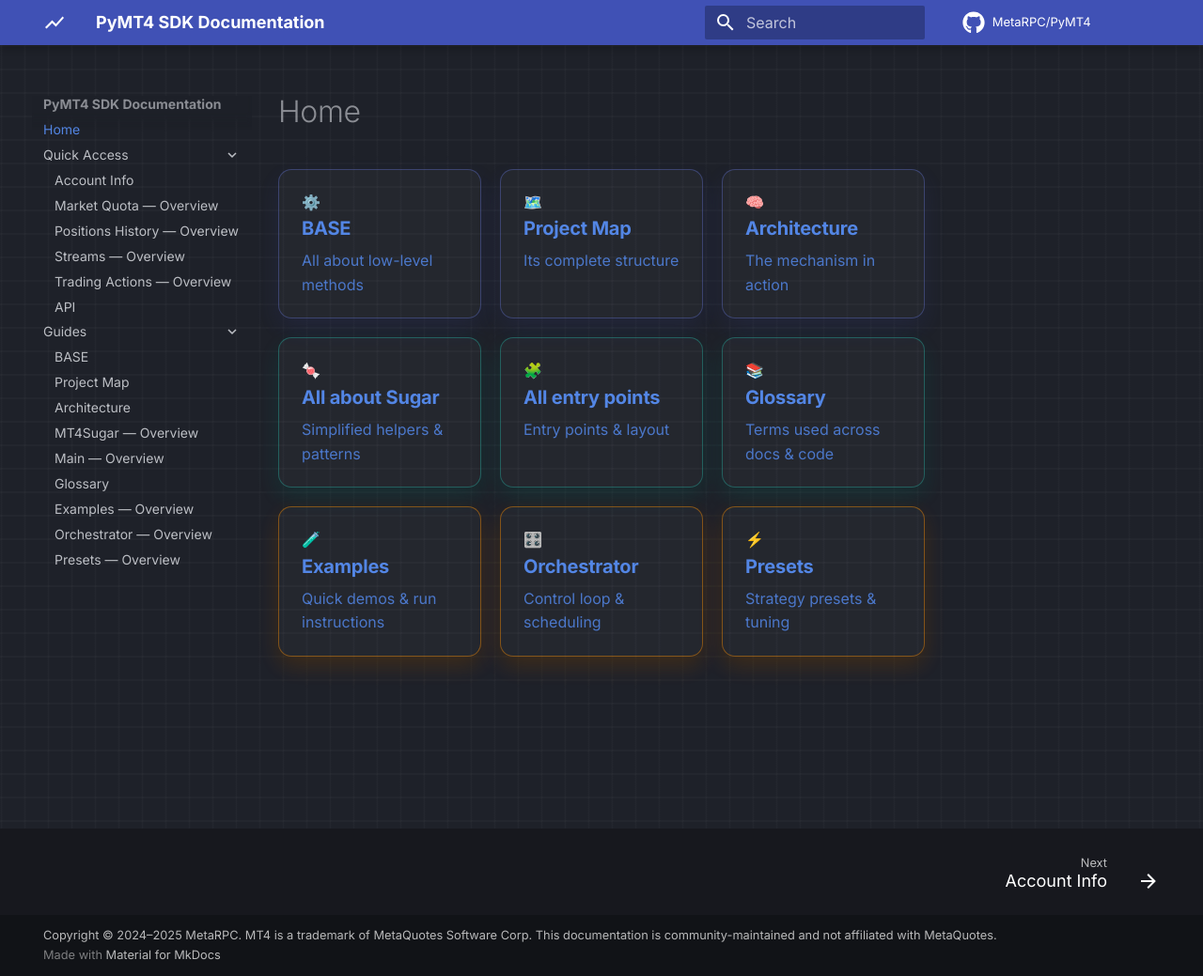
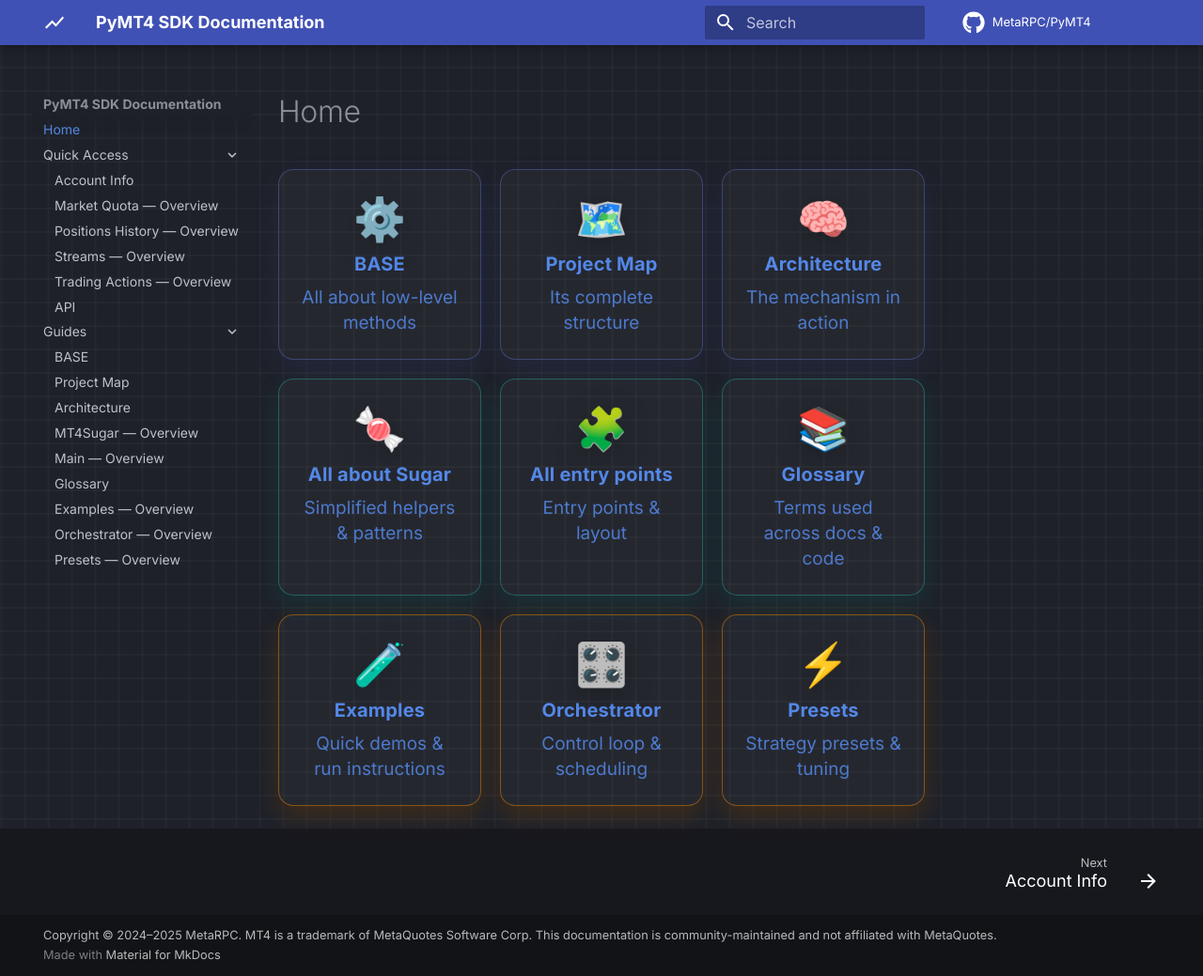
Before and after one commit to MetaRPC/PyMT4, an MkDocs documentation site: the page built from docs/index.md, in a window 1280 px wide and 1039 px high. Shown: the whole window at 94% size. Built offline with MkDocs 1.6.1 and Material for MkDocs 9.7.7, drawn with Linux system fonts in a browser that asks for light colours; comment, search, counter and statistics services are not loaded.

Commit message:
Update custom.css

```diff
--- a/docs/styles/custom.css
+++ b/docs/styles/custom.css
@@ -1,52 +1,19 @@
-/* ---- Minimal Material Icons fallback (text icon) ---- */
-.mi { font-family: 'Material Icons', system-ui, -apple-system, Segoe UI, Roboto, sans-serif; font-weight: 400; margin-right: .4rem; }
-
-/* ---- Quick Access Bar ---- */
-.quickbar {
-  position: relative;
-  display: grid;
-  grid-template-columns: repeat(auto-fit, minmax(180px, 1fr));
-  gap: .5rem;
-  background: #3f51b5;            /* brand blue */
-  border-radius: 10px;
-  padding: .6rem .6rem;
-  margin: .8rem 0 1.2rem;
+/* ===== Global dark grid background (subtle) ===== */
+.md-main {
+  background-image:
+    linear-gradient(transparent 23px, rgba(255,255,255,.05) 24px, transparent 25px),
+    linear-gradient(90deg, transparent 23px, rgba(255,255,255,.05) 24px, transparent 25px);
+  background-size: 25px 25px, 25px 25px;
+  background-attachment: fixed;
+  background-position: top center;
 }
 
-.quickbar-item {
-  position: relative;
-  display: inline-flex;
-  align-items: center;
-  justify-content: center;
-  gap: .4rem;
-  height: 40px;
-  padding: 0 .75rem;
-  color: #fff !important;
-  text-decoration: none;
-  font-weight: 600;
-  border-radius: 8px;
-  transition: color .2s ease, background .2s ease, transform .2s ease;
-}
-
-.quickbar-item.home { background: rgba(0,0,0,.12); }
-
-.quickbar-item:hover { color: #E3F2FD !important; }
-.quickbar-item:hover::after {
-  content:"";
-  position:absolute; left:16%; right:16%; bottom:6px; height:2px;
-  background:#90CAF9; border-radius:2px; transform:scaleX(1);
-}
-.quickbar-item::after {
-  content:""; position:absolute; left:16%; right:16%; bottom:6px; height:2px;
-  background:#90CAF9; border-radius:2px; transform:scaleX(0); transition:transform .25s ease;
-}
-
-/* ---- 3×3 Home Grid ---- */
+/* ===== 3×3 Home Grid ===== */
 .home-grid {
   display: grid;
   grid-template-columns: repeat(3, minmax(0, 1fr));
   gap: 1rem;
-  margin-bottom: 2rem;
+  margin: 1.2rem 0 2.2rem;
 }
 
 @media (max-width: 960px) {
@@ -56,21 +23,50 @@
   .home-grid { grid-template-columns: 1fr; }
 }
 
-/* ---- Cards ---- */
+/* ===== Cards (centered icon layout) ===== */
 .card {
   display: block;
-  padding: 1.1rem 1.2rem;
-  border-radius: 14px;
+  position: relative;
+  padding: 1.25rem 1.2rem;
+  border-radius: 16px;
   text-decoration: none;
   background: rgba(255,255,255,.03);
   border: 1px solid rgba(255,255,255,.08);
   box-shadow: 0 10px 24px rgba(0,0,0,.22);
+  color: inherit;
   transition: transform .18s ease, box-shadow .18s ease, background .18s ease, border-color .18s ease;
-  color: inherit;
 }
 
-.card h3 { margin: 0 0 .35rem; font-weight: 700; }
-.card p  { margin: 0; opacity: .85; }
+.card.centered {
+  display: flex;
+  flex-direction: column;
+  align-items: center;
+  text-align: center;
+  min-height: 180px;
+}
+
+/* Big emoji/icon in the middle */
+.card-icon {
+  display: inline-block;
+  line-height: 1;
+  /* responsive size: 40–60px */
+  font-size: clamp(2.2rem, 3.5vw, 3.6rem);
+  margin: .25rem 0 .55rem;
+  filter: drop-shadow(0 6px 14px rgba(0,0,0,.25));
+}
+
+/* Typography */
+.card h3 {
+  margin: 0 0 .35rem;
+  font-weight: 800;
+  letter-spacing: .2px;
+}
+.card p {
+  margin: 0;
+  font-size: .95rem;
+  line-height: 1.35rem;
+  opacity: .85;
+}
 
 /* Hover micro-interaction */
 .card:hover {
@@ -78,47 +74,35 @@
   box-shadow: 0 16px 36px rgba(0,0,0,.32);
 }
 
-/* Row color accents */
+/* ===== Color accents by row ===== */
 .card.infra {
-  --accent: #5C6BC0; /* indigo */
-  border-color: rgba(92,107,192,.45);
-  box-shadow: 0 10px 24px rgba(92,107,192,.18), 0 8px 16px rgba(0,0,0,.22);
+  --accent: 92,107,192; /* #5C6BC0 */
+  border-color: rgba(var(--accent), .45);
+  box-shadow: 0 10px 24px rgba(var(--accent), .18), 0 8px 16px rgba(0,0,0,.22);
 }
 .card.infra:hover {
-  background: radial-gradient(120% 120% at 20% -10%, rgba(92,107,192,.18), transparent 60%);
+  background: radial-gradient(120% 120% at 50% 30%, rgba(var(--accent),.16), transparent 65%);
 }
 
 .card.practical {
-  --accent: #26A69A; /* teal */
-  border-color: rgba(38,166,154,.45);
-  box-shadow: 0 10px 24px rgba(38,166,154,.18), 0 8px 16px rgba(0,0,0,.22);
+  --accent: 38,166,154; /* #26A69A */
+  border-color: rgba(var(--accent), .45);
+  box-shadow: 0 10px 24px rgba(var(--accent), .18), 0 8px 16px rgba(0,0,0,.22);
 }
 .card.practical:hover {
-  background: radial-gradient(120% 120% at 20% -10%, rgba(38,166,154,.18), transparent 60%);
+  background: radial-gradient(120% 120% at 50% 30%, rgba(var(--accent),.16), transparent 65%);
 }
 
 .card.strategy {
-  --accent: #FB8C00; /* amber/orange */
-  border-color: rgba(251,140,0,.45);
-  box-shadow: 0 10px 24px rgba(251,140,0,.18), 0 8px 16px rgba(0,0,0,.22);
+  --accent: 251,140,0; /* #FB8C00 */
+  border-color: rgba(var(--accent), .45);
+  box-shadow: 0 10px 24px rgba(var(--accent), .18), 0 8px 16px rgba(0,0,0,.22);
 }
 .card.strategy:hover {
-  background: radial-gradient(120% 120% at 20% -10%, rgba(251,140,0,.18), transparent 60%);
-}
-
-/* Optional subtle cosmic grid at page background (hero feel) */
-.md-main {
-  background-image:
-    linear-gradient(transparent 23px, rgba(255,255,255,.05) 24px, transparent 25px),
-    linear-gradient(90deg, transparent 23px, rgba(255,255,255,.05) 24px, transparent 25px);
-  background-size: 25px 25px, 25px 25px;
-  background-attachment: fixed;
-  background-position: top center;
-  opacity: .99;
+  background: radial-gradient(120% 120% at 50% 30%, rgba(var(--accent),.16), transparent 65%);
 }
 
 /* Respect reduced motion */
 @media (prefers-reduced-motion: reduce) {
-  .quickbar-item, .card { transition: none !important; }
-  .quickbar-item::after { display: none; }
+  .card { transition: none !important; }
 }
```
